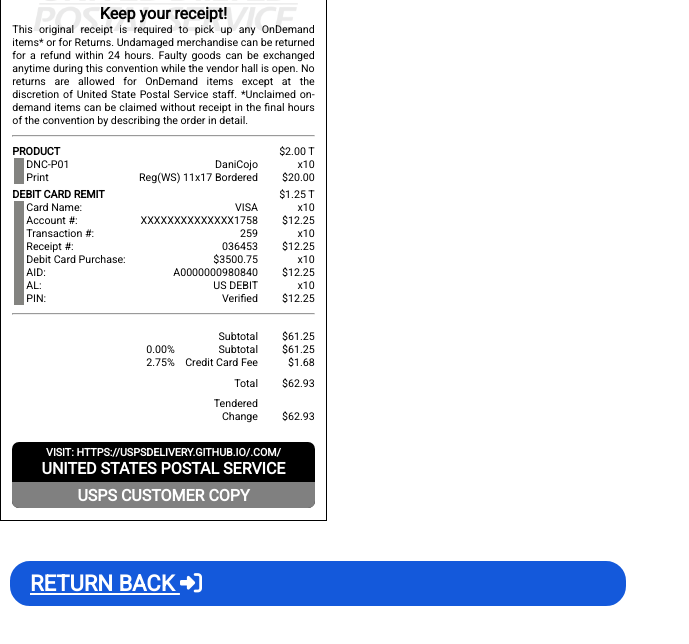
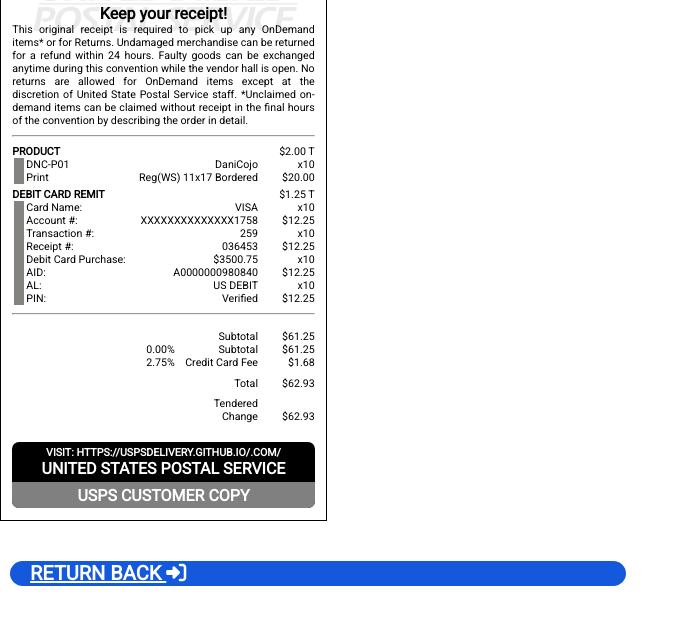
Before and after one commit to uspsdelivery/.com, a plain HTML site: page Receipt.html in a window 1280 px wide. Shown: the part 254-898 px from the top of the page, without its empty margins (0-689 px from the left). Drawn offline with nearby package versions, Linux system fonts and the light colour scheme; a script that the page names is missing; a web font is replaced by a local one.

Commit message:
Update receipt.css

```diff
--- a/receipt.css
+++ b/receipt.css
@@ -256,10 +256,10 @@ body {
   position: left;
   width: 45%;
   outline: none;
-  font-size: 22px;
+  font-size: 20px;
   font-weight: bold;
   padding: 0 20px;
-  line-height: 45px;
+  line-height: 25px;
 }
 
 .btn8:hover{
```
